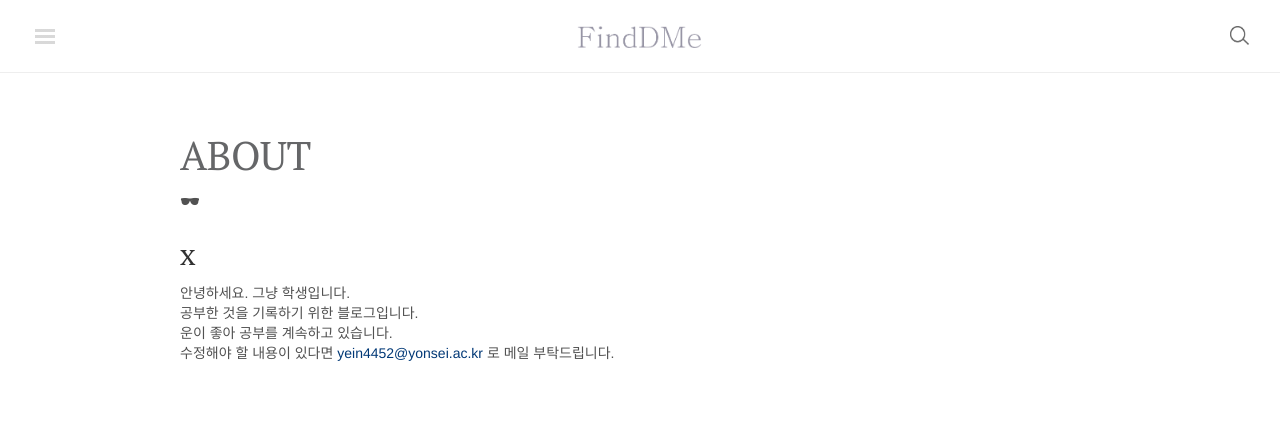
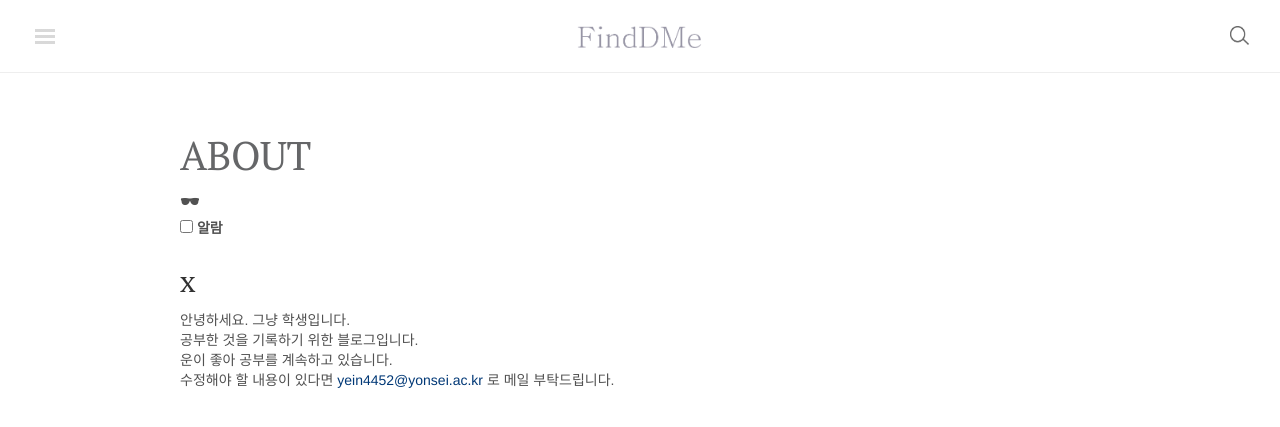
Before and after one commit to finddme/finddme.github.io, a Jekyll site: the page built from about.md, in a window 1280 px wide. Shown: the top 427 px of the page. Built offline with Jekyll 4.4.1, drawn with Linux system fonts in a browser that asks for light colours; nearby versions of some CDN libraries; comment, search, counter and statistics services are not loaded.

Commit message:
Update about.md

```diff
--- a/about.md
+++ b/about.md
@@ -16,6 +16,13 @@ title: About
 </div>
 </details>
 
+
+<label>
+  <input role="switch" type="checkbox" />
+  <span>알람</span>
+</label>
+
+
 ## x
 
 안녕하세요. 그냥 학생입니다.
```
